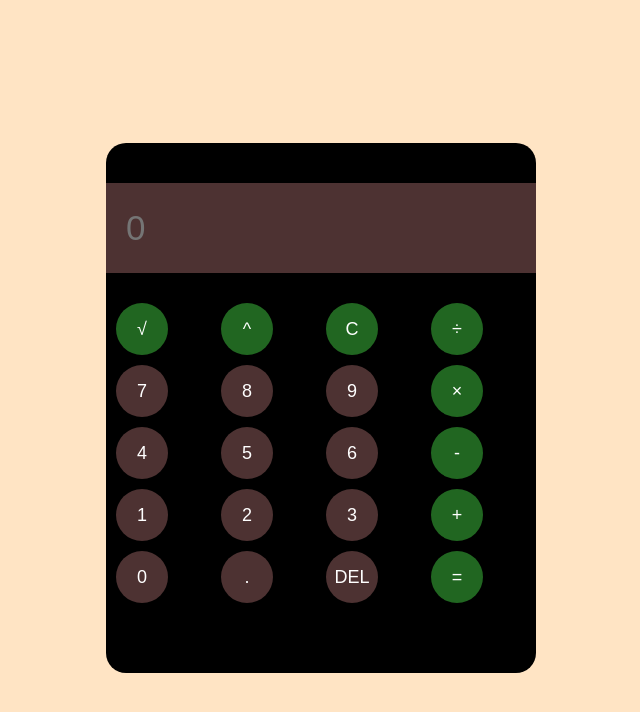
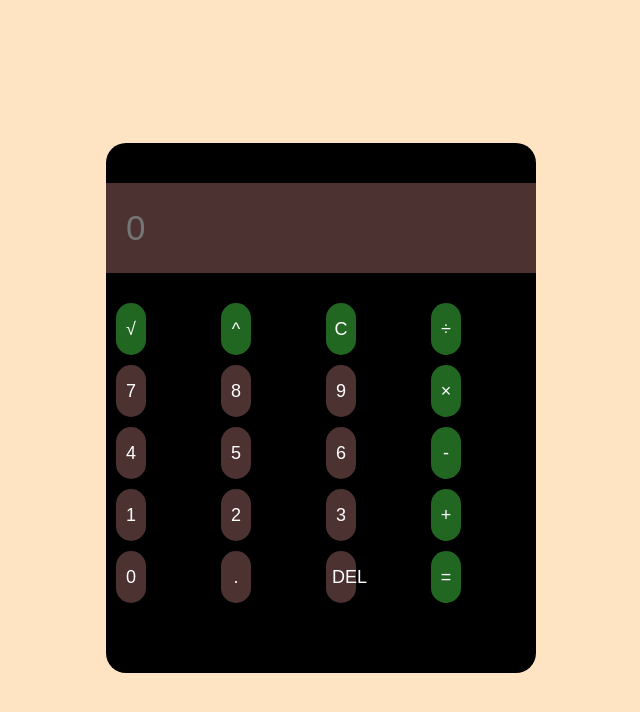
Before and after one commit to fahim6855/Calculator, a plain HTML site: page index.html in a window 1280 px wide. Shown: the whole page, without its empty margins (319-959 px from the left). Drawn offline with Linux system fonts and the light colour scheme.

Commit message:
Update style.css

```diff
--- a/style.css
+++ b/style.css
@@ -37,7 +37,7 @@ button{
     height: 52px;
     border-radius: 50px;
     border: none;
-    width: 52px;
+    width: 30px;
     font-size: 18px;
     color: white;
     cursor: pointer;
```
